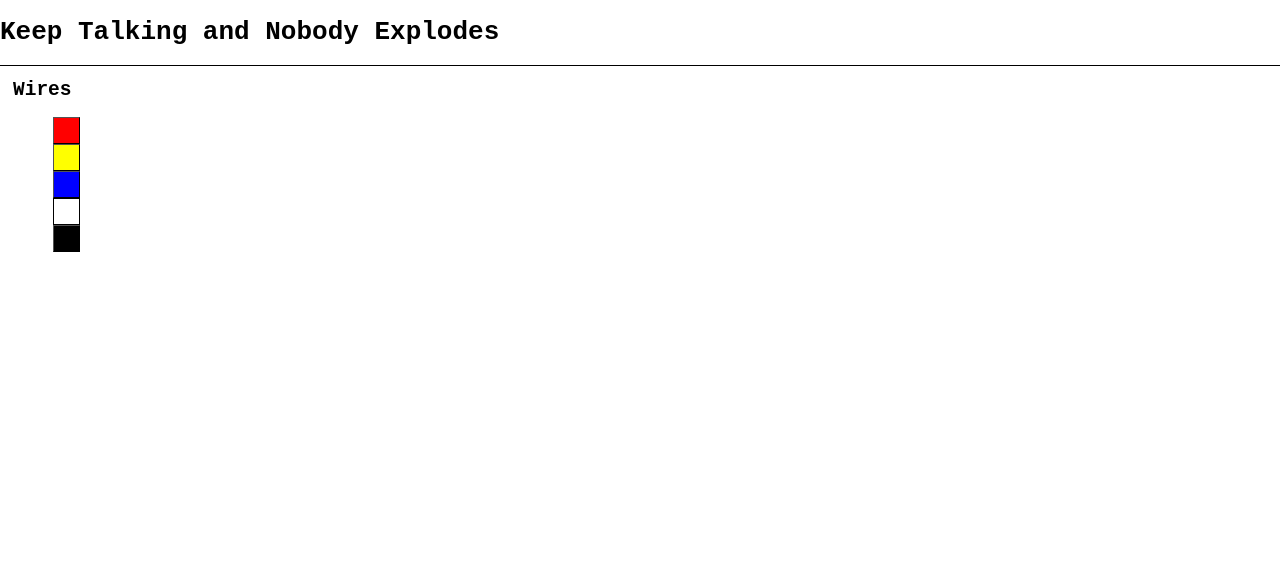
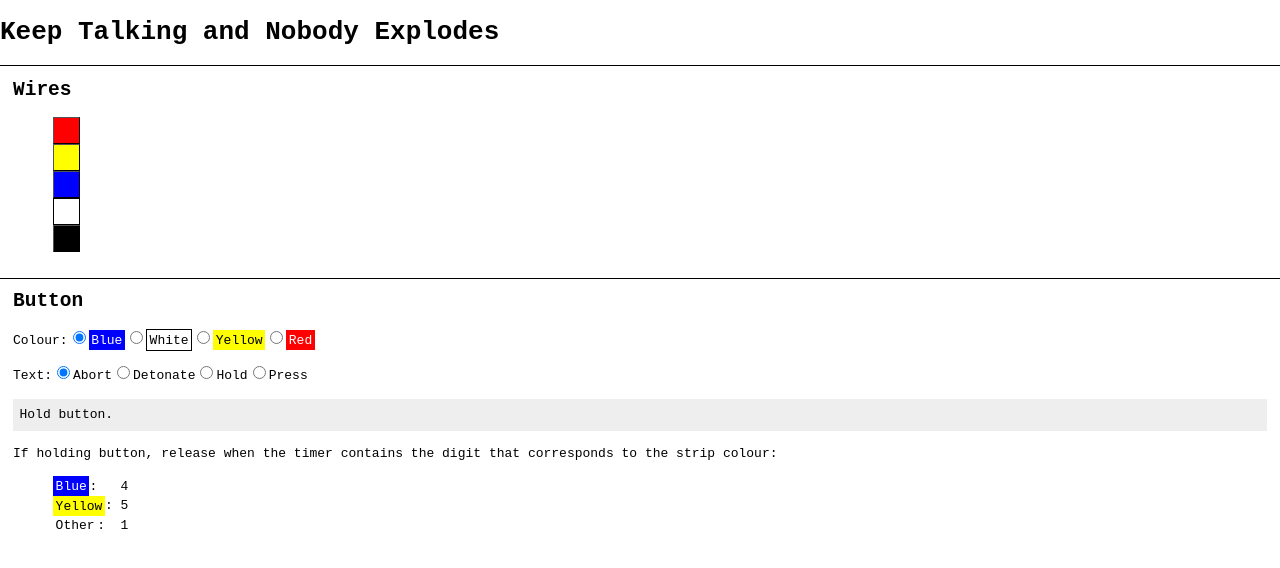
Before and after one commit to dsinn/ktane-helper, a React (Create React App) app: page / in a window 1280 px wide. Shown: the top 568 px of the page. Built offline with nearby package versions, Linux system fonts and the light colour scheme.

Commit message:
Implement button module in React

```diff
--- a/src/App.css
+++ b/src/App.css
@@ -110,17 +110,6 @@
     list-style-type: none;
     margin: 0;
     padding: 0.1em 0.5em;
-}
-
-#sectionButton {
-    line-height: 150%;
-}
-#sectionButton div {
-    margin-bottom: 1em;
-}
-#sectionButton .buttonWhite {
-    border-style: solid;
-    border-width: 1px;
 }
 
 #sectionKeypads ul {
--- a/src/App.js
+++ b/src/App.js
@@ -1,5 +1,6 @@
 import React from 'react';
 import './App.css';
+import ButtonModule from "./components/ButtonModule";
 import WiresModule from "./components/WiresModule";
 
 function App() {
@@ -9,7 +10,8 @@
          <h1>Keep Talking and Nobody Explodes</h1>
       </header>
 
-      <WiresModule id='sectionWires' />
+      <WiresModule id="sectionWires" />
+      <ButtonModule id="sectionButton" />
     </div>
   );
 }
--- /dev/null
+++ b/src/components/ButtonModule.js
@@ -0,0 +1,112 @@
+import ButtonModuleColourInput from "./ButtonModuleColourInput";
+import ButtonModuleTextInput from "./ButtonModuleTextInput";
+import KtaneModule from "./KtaneModule";
+import React from "react";
+import "../css/ButtonModule.css";
+
+export default class ButtonModule extends KtaneModule {
+  constructor(props) {
+    super(props);
+
+    this.colourBlue = "blue";
+    this.colourWhite = "white";
+    this.colourYellow = "yellow";
+    this.colourRed = "red";
+    this.allColours = [this.colourBlue, this.colourWhite, this.colourYellow, this.colourRed];
+
+    this.textAbort = "Abort";
+    this.textDetonate = "Detonate";
+    this.textHold = "Hold";
+    this.textPress = "Press";
+    this.allText = [this.textAbort, this.textDetonate, this.textHold, this.textPress];
+
+    this.setColour = this.setColour.bind(this);
+    this.setText = this.setText.bind(this);
+  }
+
+  getInstruction() {
+    if (this.state.text === this.textDetonate) {
+      return <>If 2+ 🔋, press and release.<br />Otherwise, hold button.</>;
+    } else if (this.state.colour === this.colourWhite) {
+      return <>
+        If <span className="litIndicator" title="Lit indicator">CAR</span>, hold button.<br />
+        Otherwise, if 3+ 🔋 and <span className="litIndicator" title="Lit indicator">FRK</span>, press and release.<br />
+        Otherwise, hold button.
+      </>;
+    } else if ((this.state.colour === this.colourBlue && this.state.text === this.textAbort) || this.state.colour === this.colourYellow) {
+      return "Hold button.";
+    } else if (this.state.colour === this.colourRed && this.state.text === this.textHold) {
+      return "Press and release.";
+    } else {
+      return <>
+        If 3+ 🔋 and <span className="litIndicator" title="Lit indicator">FRK</span>, press and release the button.
+        <br />Otherwise, hold button.
+      </>;
+    }
+  }
+
+  getTitle() {
+    return "Button";
+  }
+
+  mainRender() {
+    return (
+      <>
+        <div>
+          Colour:
+          {
+            this.allColours.map(colour => (
+              <ButtonModuleColourInput
+                colour={colour}
+                key={colour}
+                onChange={this.setColour}
+                stateColour={this.state.colour}
+              />
+            ))
+          }
+        </div>
+
+        <div>
+          Text:
+          {
+            this.allText.map(text => (
+              <ButtonModuleTextInput
+                key={text}
+                onChange={this.setText}
+                stateText={this.state.text}
+                text={text}
+              />
+            ))
+          }
+        </div>
+
+        <div className="instruction">{this.getInstruction()}</div>
+
+        <div>
+          If holding button, release when the timer contains the digit that corresponds to the strip colour:
+          <ul>
+            <li><span className="button blue">Blue</span>: &nbsp; 4</li>
+            <li><span className="button yellow">Yellow</span>: 5</li>
+            <li><span className="button">Other</span>: &nbsp;1</li>
+          </ul>
+        </div>
+      </>
+    )
+  }
+
+  resetState() {
+    // @TODO Put string literals into constants
+    this.state = {
+      colour: "blue",
+      text: "Abort"
+    };
+  }
+
+  setColour(event) {
+    this.setState({colour: event.target.value});
+  }
+
+  setText(event) {
+    this.setState({text: event.target.value});
+  }
+}
--- /dev/null
+++ b/src/components/ButtonModuleColourInput.js
@@ -0,0 +1,31 @@
+import PropTypes from 'prop-types';
+import React, {Component} from "react";
+
+export default class ButtonModuleColourInput extends Component {
+  render() {
+    return (
+      <label>
+        <input
+          checked={this.props.stateColour === this.props.colour}
+          name="buttonColour"
+          onChange={this.props.onChange}
+          type="radio"
+          value={this.props.colour}
+        />
+        <span className={`button ${this.props.colour}`}>
+          {this.props.colour.charAt(0).toUpperCase() + this.props.colour.slice(1)}
+        </span>
+      </label>
+    )
+  }
+
+  shouldComponentUpdate(nextProps) {
+    return this.props.stateColour !== nextProps.stateColour;
+  }
+}
+
+ButtonModuleColourInput.propTypes = {
+  colour: PropTypes.string,
+  onChange: PropTypes.func,
+  stateColour: PropTypes.string
+};
--- /dev/null
+++ b/src/components/ButtonModuleTextInput.js
@@ -0,0 +1,28 @@
+import PropTypes from 'prop-types';
+import React, {Component} from "react";
+
+export default class ButtonModuleTextInput extends Component {
+  render() {
+    return (
+      <label>
+        <input
+          checked={this.props.stateText === this.props.text}
+          onChange={this.props.onChange}
+          type="radio"
+          value={this.props.text}
+        />
+        {this.props.text}
+      </label>
+    )
+  }
+
+  shouldComponentUpdate(nextProps) {
+    return this.props.stateText !== nextProps.stateText;
+  }
+}
+
+ButtonModuleTextInput.propTypes = {
+  onChange: PropTypes.func,
+  stateText: PropTypes.string,
+  text: PropTypes.string
+};
--- /dev/null
+++ b/src/css/ButtonModule.css
@@ -0,0 +1,10 @@
+#sectionButton {
+    line-height: 150%;
+}
+#sectionButton div {
+    margin-bottom: 1em;
+}
+#sectionButton .buttonWhite {
+    border-style: solid;
+    border-width: 1px;
+}
```
Also changed, not shown: index.html (+0 -27 lines), ktane.js (+0 -29 lines).
